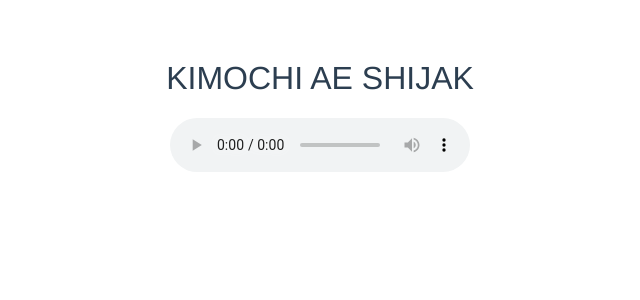
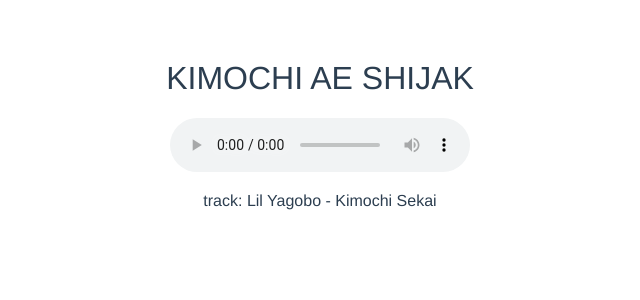
Before and after one commit to kimochisekai/kimochisekai.club, a Vue app: page /#/ in a window 1280 px wide. Shown: the top 300 px of the page, without its empty margins (320-960 px from the left). Built offline with nearby package versions, Linux system fonts and the light colour scheme.

Commit message:
Jons first commit

```diff
--- a/src/components/Hello.vue
+++ b/src/components/Hello.vue
@@ -4,6 +4,7 @@
 		<audio controls loop>
 			<source src="../assets/ks.mp3" type="audio/mp3">
 		</audio>
+    <p>track: Lil Yagobo - Kimochi Sekai</p>
   </div>
 </template>
 
```
Also changed, not shown: 11 other files (tests, documents, lock files or other folders).
